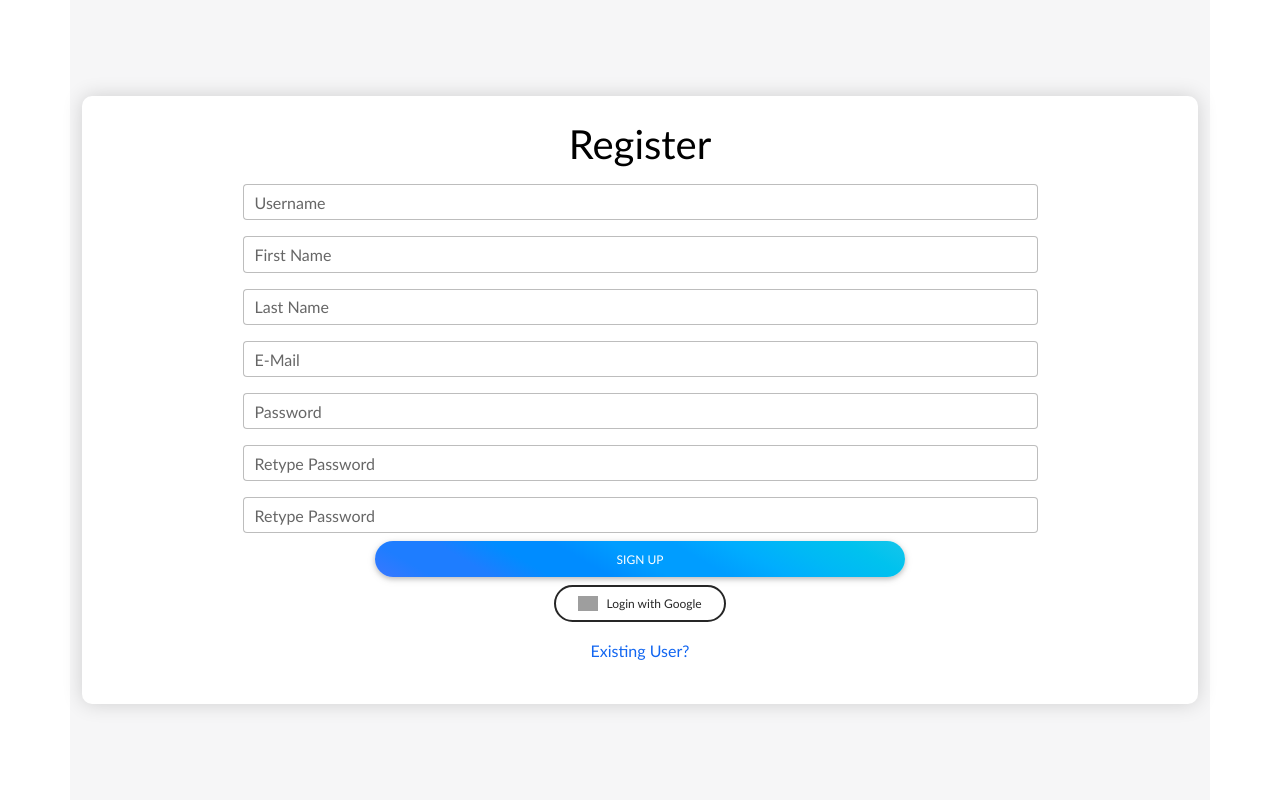
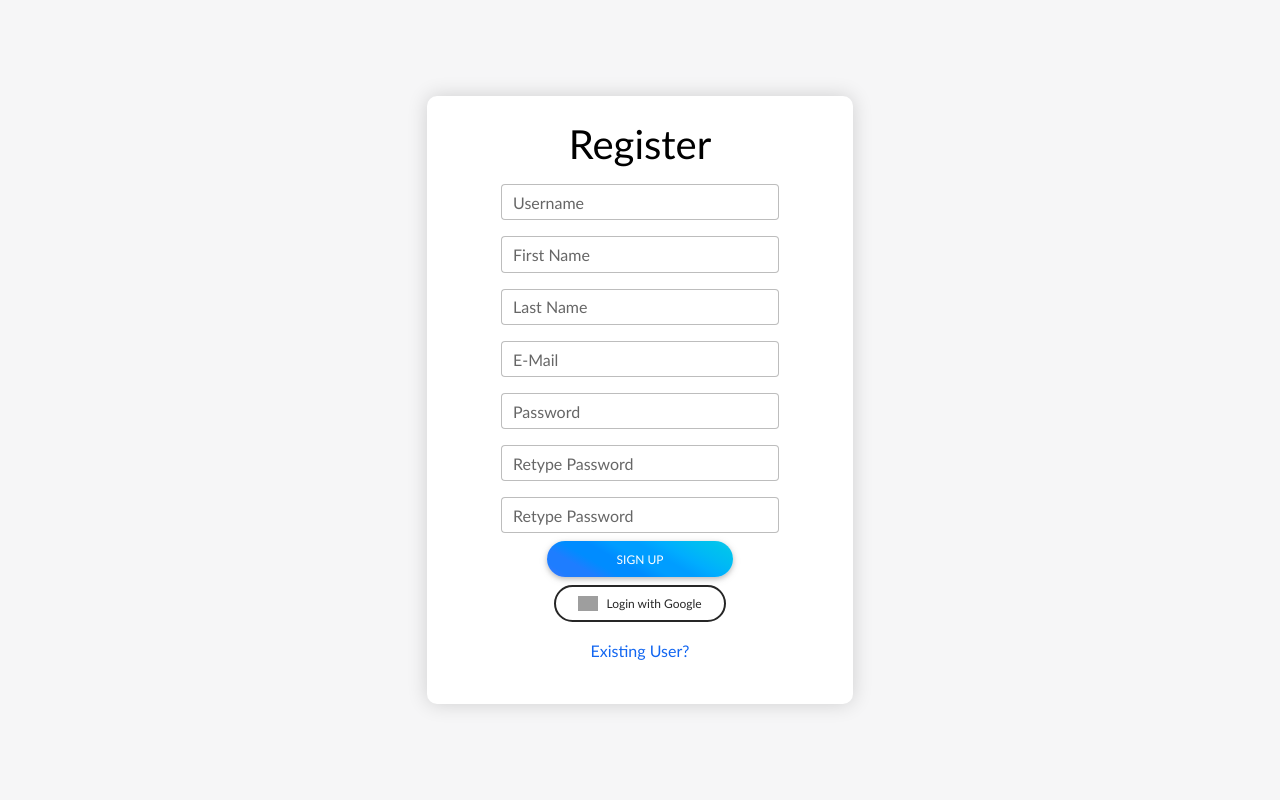
Before and after one commit to sahil-athrij/hspavailability, a Django app: page /signup/ in a window 1280 px wide. Run offline with Django 3.2, Linux system fonts and the light colour scheme; some libraries are stand-ins or nearby versions; grey boxes are pictures that could not be loaded.

Commit message:
v3 to ready i guess probably

```diff
--- a/templates/auth_base.html
+++ b/templates/auth_base.html
@@ -7,13 +7,13 @@
 
 {% block body %}
 
-    <div class="container d-flex justify-content-center align-items-center bg-grey vh-100">
+    <div class="d-flex justify-content-center align-items-center bg-grey vh-100">
 
-            {% block form %}
+        {% block form %}
 
-            {% endblock %}
+        {% endblock %}
 
-        </div>
+    </div>
     </div>
 {% endblock %}
 
--- a/templates/v2/login.html
+++ b/templates/v2/login.html
@@ -4,7 +4,7 @@
 {% endblock %}
 {% block form %}
 
-    <div class="d-flex container flex-column  neumorphic_form p-4 align-items-center">
+    <div class="d-flex container flex-column  neumorphic_form p-4 align-items-center col-12 col-md-6 col-lg-4">
         <h1 >Sign In</h1>
         <form class="d-flex flex-column w-100 px-1 align-items-center flex-fill"
               action="/login/?{{ request.META.QUERY_STRING }}"
--- a/templates/v2/signup.html
+++ b/templates/v2/signup.html
@@ -3,7 +3,7 @@
     Register - Needmedi.com
 {% endblock %}
 {% block form %}
-    <div class="d-flex container flex-column  neumorphic_form p-4 align-items-center">
+    <div class="d-flex container flex-column  neumorphic_form p-4 align-items-center  col-md-6 col-lg-4">
         <h1>Register</h1>
         <form class="d-flex flex-column w-100 px-1 align-items-center flex-fill"
               action="/signup/?{{ request.META.QUERY_STRING }}" method="POST">
--- a/v2/views.py
+++ b/v2/views.py
@@ -61,7 +61,8 @@ def signin(request):
             context1['pswderr'] = "Invalid Credentials"
     context1['sign_text'] = 'Sign In'
     context1['GOOGLE_CLIENT_ID'] = settings.SOCIAL_AUTH_GOOGLE_OAUTH2_KEY
-    context1['redirect_uri'] = request.scheme + '://' + request.META.get('HTTP_HOST') + '/google-login'
+    scheme = "http://" if request.META.get('HTTP_HOST') == '127.0.0.1:8000' else "https://"
+    context1['redirect_uri'] = scheme + request.META.get('HTTP_HOST') + '/google-login'
     return render(request, template_name="v2/login.html", context=context1)
 
 
@@ -117,7 +118,8 @@ def signup(request):
     except:
         context1['invite'] = ''
     context1['GOOGLE_CLIENT_ID'] = settings.SOCIAL_AUTH_GOOGLE_OAUTH2_KEY
-    context1['redirect_uri'] = request.scheme + '://' + request.META.get('HTTP_HOST') + '/google-login'
+    scheme = "http://" if request.META.get('HTTP_HOST') == '127.0.0.1:8000' else "https://"
+    context1['redirect_uri'] = scheme + request.META.get('HTTP_HOST') + '/google-login'
     return render(request, template_name="v2/signup.html", context=context1)
 
 
@@ -176,7 +178,8 @@ def Google_login(request):
     next_loc = request.GET.get('state', False)
     auth_code = request.GET.get('code')
     client_id = settings.DEFAULT_CLIENT
-    baseUrl = request.scheme + '://' + request.META.get('HTTP_HOST')
+    scheme = "http://" if request.META.get('HTTP_HOST') == '127.0.0.1:8000' else "https://"
+    baseUrl = scheme + request.META.get('HTTP_HOST')
     redirect_uri = baseUrl + '/google-login'
     if next_loc:
         parsed = parse.parse_qs(next_loc)
```
Also changed, not shown: 1 other file.
